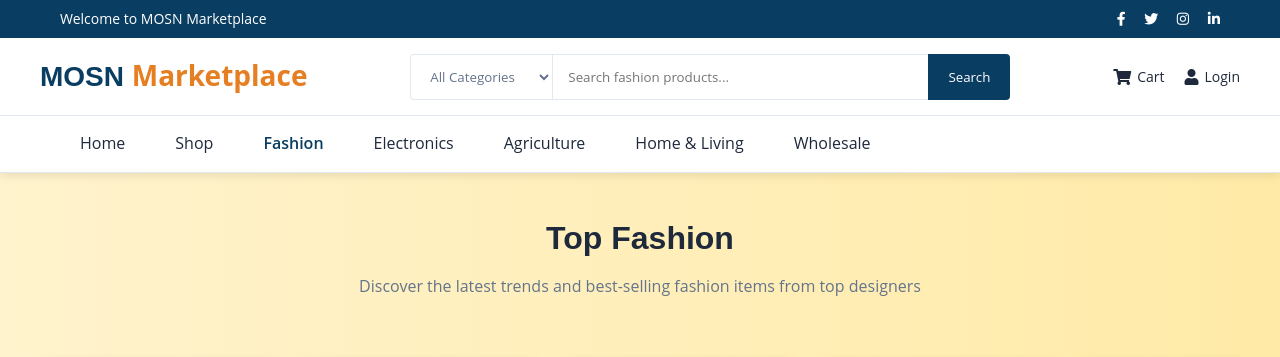
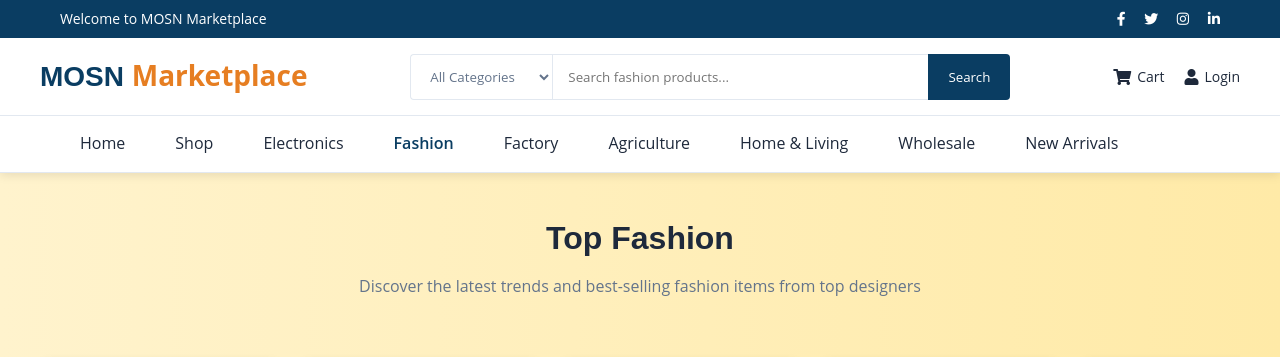
Before and after one commit to vibrant-U/mosn, a website: page fashion.html in a window 1280 px wide. Shown: the top 357 px of the page. Drawn offline with Linux system fonts and the light colour scheme.

Commit message:
Add files via upload

```diff
--- a/fashion.html
+++ b/fashion.html
@@ -46,11 +46,13 @@
         <ul class="nav-links">
           <li><a href="index.html">Home</a></li>
           <li><a href="shop.html">Shop</a></li>
+          <li><a href="electronics.html">Electronics</a></li>
           <li class="active"><a href="fashion.html">Fashion</a></li>
-          <li><a href="electronics.html">Electronics</a></li>
+          <li><a href="factory.html">Factory</a></li>
           <li><a href="agriculture.html">Agriculture</a></li>
           <li><a href="home-living.html">Home & Living</a></li>
           <li><a href="wholesale.html">Wholesale</a></li>
+          <li><a href="arrivals.html">New Arrivals</a></li>
         </ul>
       </div>
     </nav>
```
